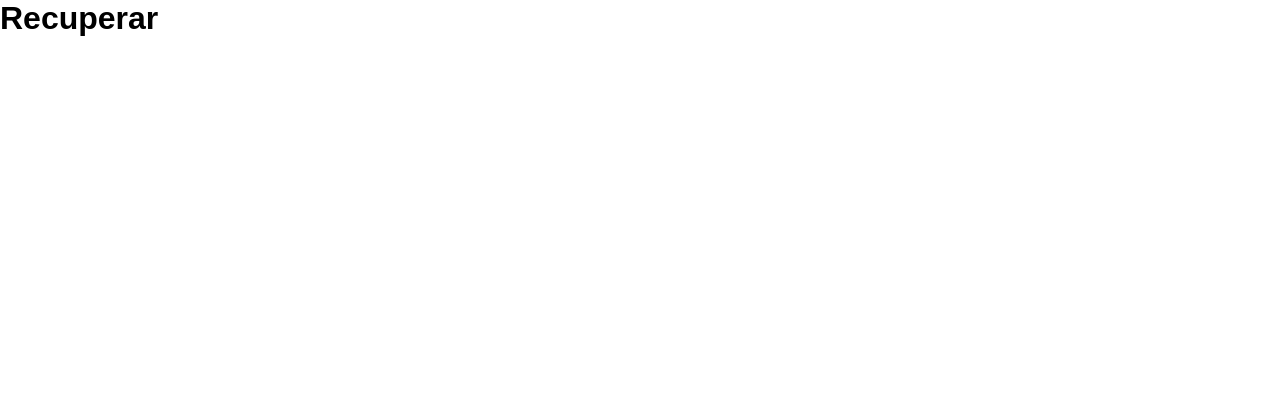
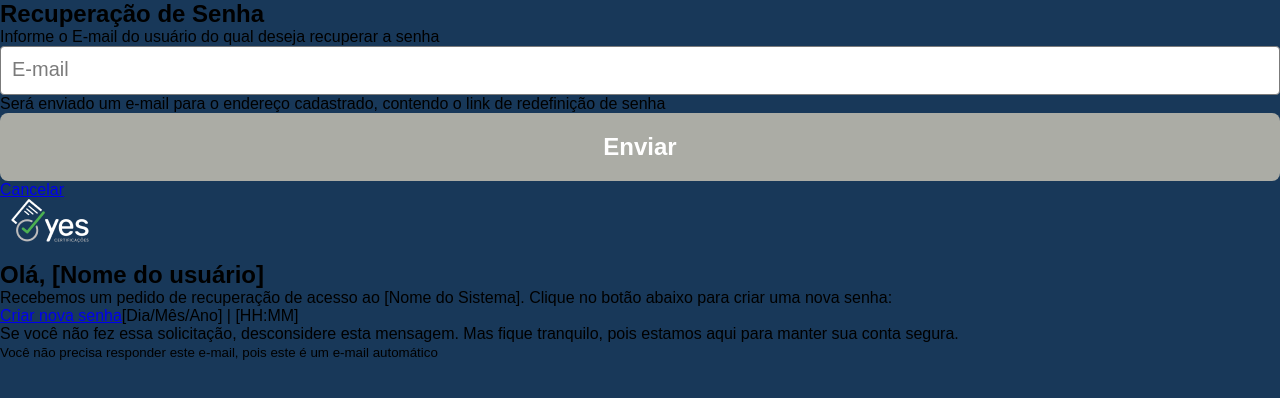
Before and after one commit to CaioBucciarelli/aplicacao-login-yes, a React (Vite) app: page /recuperar in a window 1280 px wide. Shown: the top 398 px of the page. Built offline with nearby package versions, Linux system fonts and the light colour scheme.

Commit message:
feat: tela de recuperar a senha funcionando

```diff
--- a/src/pages/recuperar/index.tsx
+++ b/src/pages/recuperar/index.tsx
@@ -1,9 +1,60 @@
-import './style.css'
+import Logo from '../../../public/yescolorido.png'
+import imgFundo1 from '../../../public/img-fundo-1.png';
+import imgFundo2 from '../../../public/img-fundo-2.png';
+import { Link } from 'react-router-dom';
+import {useState} from 'react'
+import {validarEmail} from '../../utils/validadores.tsx'
+import './style.css';
 
-function Login () {
+function Recuperar() {
+  const [form, setForm] = useState({ email: ''});
+
+  const handleSubmit = async (event: React.FormEvent) => {
+    event.preventDefault();
+    const msg = document.querySelector<HTMLDivElement>('.msg-email')
+    if (msg) {
+      msg.style.display = "flex"
+    }
+  }
+
+  const handleChange = (event: React.ChangeEvent<HTMLInputElement>) => {
+    setForm({...form, [event.target.name]: event.target.value})
+  }
+
+  const validadorInput = () => {
+    return validarEmail(form.email)
+  }
+
   return (
-    <h1>Recuperar</h1>
-  )
+    <section className='section-recuperacao container'>
+      <div className='section-recuperacao-conteudo'>
+        <h1>Recuperação de Senha</h1>
+        <p>Informe o  E-mail do usuário do qual deseja recuperar a senha</p>
+        <div className='single-input single-input-recuperacao'>
+          <input required type="text" name="email" id="email" className='input' onChange={handleChange}/>
+          <label htmlFor="email">E-mail</label>
+        </div>
+        <p>Será enviado um e-mail para o endereço cadastrado, contendo o link de redefinição de senha</p>
+        <button type='submit' className='btn' id="btn" onClick={handleSubmit} disabled={!validadorInput()}>Enviar</button>
+        <Link to="/">Cancelar</Link>
+      </div>
+      <div className='msg-email'>
+        <div className='msg-email-logo'>
+          <img src={Logo} alt="" />
+        </div>
+        <div className='msg-email-conteudo'>
+          <h1>Olá, [Nome do usuário]</h1>
+          <p>Recebemos um pedido de recuperação de acesso ao [Nome do Sistema]. Clique no botão abaixo para criar uma nova senha:</p>
+          <Link to="/redefinir" className='link-cancelar'>Criar nova senha</Link>
+          <span>[Dia/Mês/Ano] | [HH:MM]</span>
+          <p>Se você não fez essa solicitação, desconsidere esta mensagem. Mas fique tranquilo, pois estamos aqui para manter sua conta segura. </p>
+          <small>Você não precisa responder este e-mail, pois este é um e-mail automático</small>
+        </div>
+      </div>
+      <img src={imgFundo1} alt="imagem de fundo transparente" className='img-fundo-1' />
+      <img src={imgFundo2} alt="imagem de fundo transparente" className='img-fundo-2'/>
+    </section>
+  );
 }
 
-export default Login;
+export default Recuperar;
```
